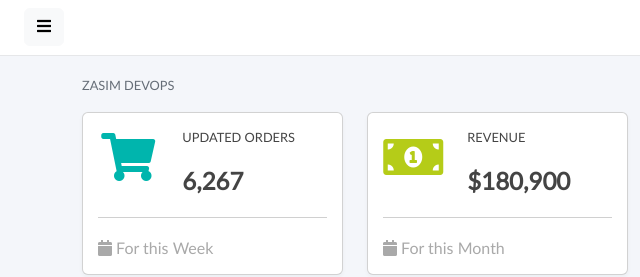
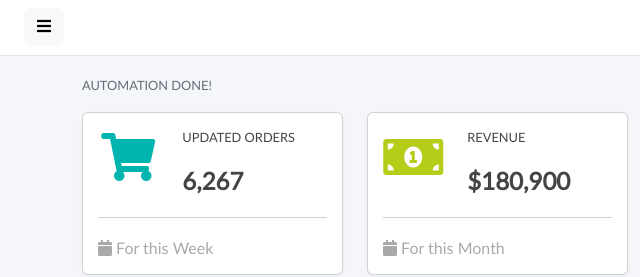
Before and after one commit to iamzasem/jenkins-automation, a plain HTML site: page index.html in a window 1280 px wide. Shown: the top 277 px of the page, 0-640 px from the left. Drawn offline with Linux system fonts and the light colour scheme.

Commit message:
automation done

```diff
--- a/index.html
+++ b/index.html
@@ -151,7 +151,7 @@
                 <div class="container">
                     <div class="row">
                         <div class="col-md-12 page-header">
-                            <div class="page-pretitle">Zasim DevOps</div>
+                            <div class="page-pretitle">Automation Done!</div>
                             <h2 class="page-title"></h2>
                         </div>
                     </div>
```
